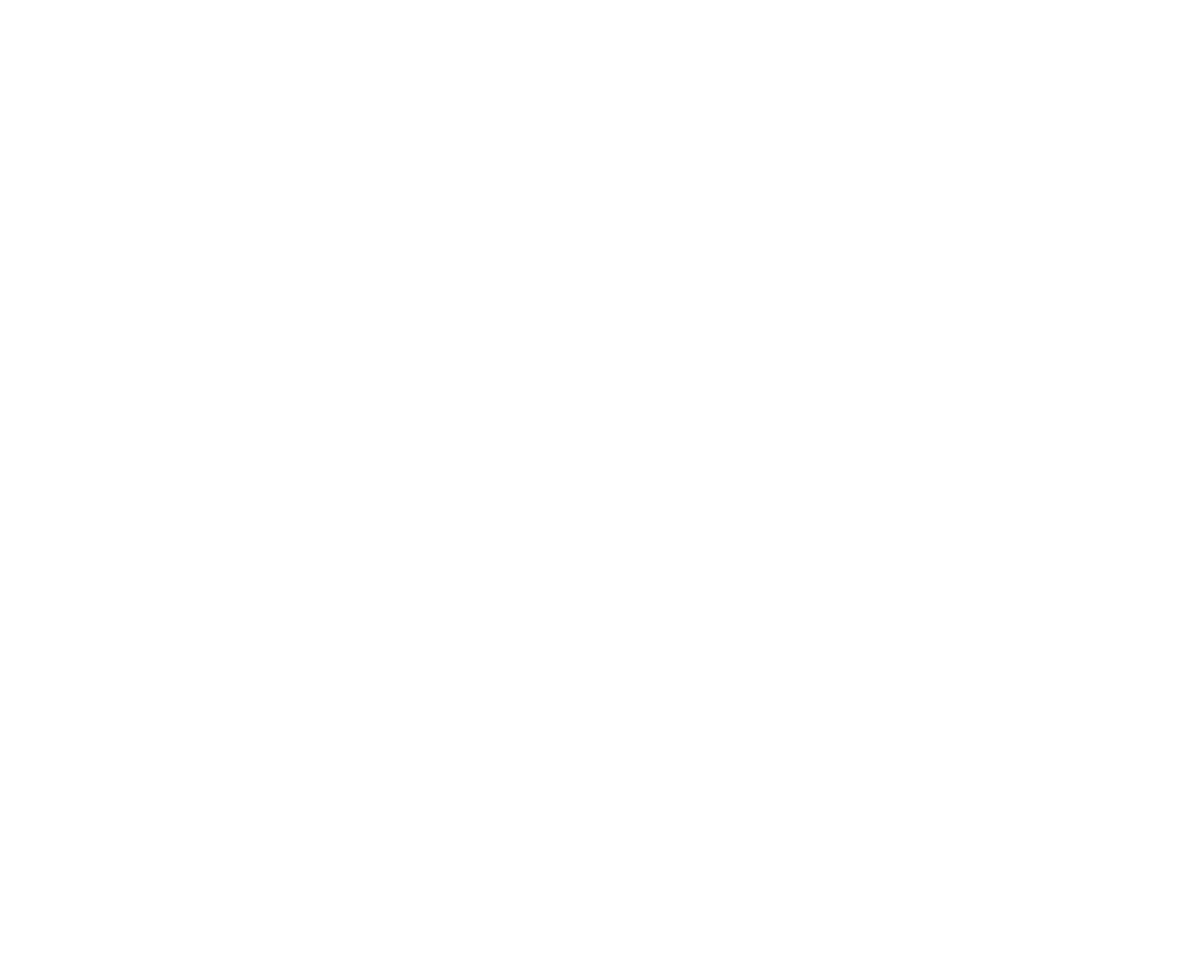
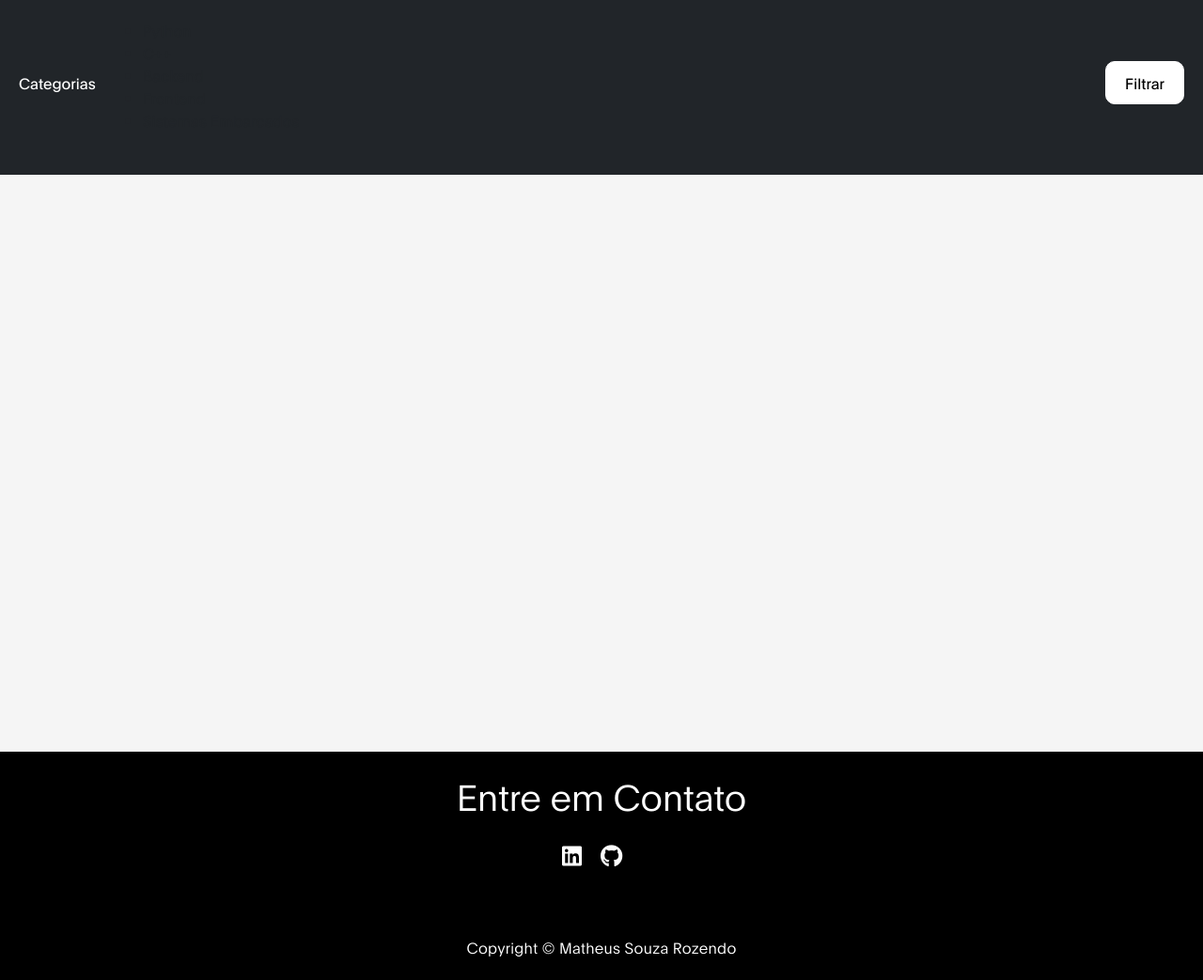
Before and after one commit to Matheus-Souza-Rozendo/Portfolio, a plain HTML site: page Projetos.html in a window 1280 px wide. Shown: the whole page at 94% size. Before the commit the page ends 800 px from the top, so only its background shows below. Drawn offline with Linux system fonts and the light colour scheme.

Commit message:
criação pagina projetos

```diff
--- a/Projetos.html
+++ b/Projetos.html
@@ -0,0 +1,112 @@
+<!DOCTYPE html>
+<html lang="pt-br">
+<head>
+
+     <title>Matheus Souza Rozendo - Amante de Tecnologia</title>
+
+     <meta charset="UTF-8">
+     <meta http-equiv="X-UA-Compatible" content="IE=Edge">
+     <meta name="description" content="Site de Portfolio do matheus souza rozendo">
+     <meta name="keywords" content="Portfolio, Matheus,Souza,Rozendo,Backend,Frontend,Embarcados,Controle,Automação,Engenharia">
+     <meta name="author" content="Matheus Souza Rozendo">
+     <meta name="viewport" content="width=device-width, initial-scale=1, maximum-scale=1">
+
+     <link rel="stylesheet" href="css/bootstrap.min.css">
+     <link rel="stylesheet" href="css/all.min.css">
+     <link rel="stylesheet" href="css/owl.carousel.min.css">
+     <link rel="stylesheet" href="css/owl.theme.default.min.css">
+
+     <!-- MAIN CSS -->
+     <link rel="stylesheet" href="css/multi-checkbox.css">
+     <link rel="stylesheet" href="css/tooplate-ben-resume-style.css">
+     <link rel="stylesheet" href="css/custom.css">
+     <script type="module" src="https://www.unpkg.com/multi-checkbox/multi-checkbox.js"></script>
+
+     <style>
+
+
+        .form-group {
+            margin-right: 20px;
+        }
+
+        label {
+            margin-right: 10px;
+            color: white;
+        }
+
+        select {
+            width: 150px;
+        }
+
+        .btn-primary {
+            background-color: white;
+            color: black;
+            border: 1px solid white;
+            padding: 10px 20px;
+            border-radius: 10px;
+            cursor: pointer;
+        }
+
+        .btn-primary:hover {
+            background-color: rgba(255,255,255,0.75);
+            border: 1px solid rgb(200,200,200);
+            color:black
+        }
+        #filtro{
+            padding:20px;
+            padding-bottom: 30px;
+            background-color: #212529;
+            position: fixed;
+            width: 100%;
+            min-height: max-content;
+        }
+
+        @media (max-width: 575px) {
+            /* Adicione uma regra de mídia para telas menores que 768px */
+            .form-group{
+                margin-bottom:0px !important;
+            }
+        }
+     </style>
+</head>
+
+<body data-spy="scroll" data-target="#navbarNav" data-offset="50" style="background-color: rgba(236, 235, 235, 0.473);">
+
+<!-- Inicio do Menu-->
+    <script src="js/scripts/header.js"></script>
+<!-- Fim do MENU-->
+<main class="container-fluid" style="min-height: 100vh;">
+    <div class="row">
+        <div class="col d-flex justify-content-between align-items-center" id="filtro">
+            <!-- Adicionando um formulário para o filtro -->
+            <form class="form-inline categorias-details">
+                <label>Categorias</label>
+                <multi-checkbox separator="," value="">
+                    <ul slot="check-values">
+                        <li>Python</li>
+                        <li>C++</li>
+                        <li>Backend</li>
+                        <li>Frontend</li>
+                        <li>Sistemas Embarcados</li>
+                    </ul>
+                </multi-checkbox>
+
+            </form>
+            <button type="button" class="btn btn-primary ml-auto" >Filtrar</button>
+        </div>
+    </div>
+</main>
+
+
+    <script src="js/scripts/footer.js"></script>
+
+     <!-- SCRIPTS -->
+     <script src="js/jquery.min.js"></script>
+     <script src="js/bootstrap.min.js"></script>
+     <script src="js/smoothscroll.js"></script>
+     <script src="js/owl.carousel.min.js"></script>
+     <script src="js/custom.js"></script>
+     <script src="js/scripts/ajustarconteudo.js"></script>
+
+</body>
+</html>
--- /dev/null
+++ b/css/custom.css
@@ -0,0 +1,42 @@
+.form-group {
+    margin-right: 20px;
+}
+
+label {
+    margin-right: 10px;
+    color: white;
+}
+
+select {
+    width: 150px;
+}
+
+.btn-primary {
+    background-color: white;
+    color: black;
+    border: 1px solid white;
+    padding: 10px 20px;
+    border-radius: 10px;
+    cursor: pointer;
+}
+
+.btn-primary:hover {
+    background-color: rgba(255,255,255,0.75);
+    border: 1px solid rgb(200,200,200);
+    color:black
+}
+#filtro{
+    padding:20px;
+    padding-bottom: 30px;
+    background-color: #212529;
+    position: fixed;
+    width: 100%;
+    min-height: max-content;
+}
+
+@media (max-width: 575px) {
+    /* Adicione uma regra de mídia para telas menores que 768px */
+    .form-group{
+        margin-bottom:0px !important;
+    }
+}
--- /dev/null
+++ b/css/multi-checkbox.css
@@ -0,0 +1,63 @@
+/* Multi Checkbox web component CSS variables and their default values. */
+
+multi-checkbox {
+    /* Element */
+    --mc-border: 1px solid #000000;
+    --mc-border-radius: 4px;
+    --mc-display: inline-block;
+    --mc-font: 400 0.9em Arial;
+    --mc-margin: 0;
+    --mc-vertical-align: middle;
+    --mc-z-index: 0;
+
+    /* Dropdown */
+    --mc-dropdown-background: white;
+    --mc-dropdown-box-shadow: 3px 3px 5px 1px rgba(0,0,0,0.35);
+    --mc-dropdown-max-height: 100px;
+    --mc-dropdown-text-align: left;
+    --mc-dropdown-width: 175px;
+
+    /* Input */
+    --mc-target-background: white;
+    --mc-target-color: #000000;
+    --mc-target-cursor: default;
+    --mc-target-height: 28px;
+    --mc-target-margin: 0;
+    --mc-target-max-height: default;
+    --mc-target-min-height: default;
+    --mc-target-max-width: default;
+    --mc-target-min-width: default;
+    --mc-target-padding: 0px 0px 0px 3px;
+    --mc-target-outline: none;
+    --mc-vertical-align: middle;
+    --mc-target-width: 175px;
+
+    /* Dropdown Line Items */
+    --mc-dropdown-color: #000000;
+    --mc-dropdown-line-height: 2em;
+    --mc-ul-margin: 5px;
+    --mc-ul-padding: 0;
+    --mc-checkbox-height: auto;
+    --mc-checkbox-width: auto;
+
+    /* Toggle Button */
+    --mc-toggle-button-background: #ffffff;
+    --mc-toggle-button-color: #000000;
+    --mc-toggle-button-cursor: pointer;
+    --mc-toggle-button-height: 30px;
+    --mc-toggle-button-outline: none;
+    --mc-vertical-align: middle;
+    --mc-toggle-button-width: 30px;
+
+    /* Close Button */
+    --mc-close-button-background: #efefef;
+    --mc-close-button-border: none;
+    --mc-close-button-border-radius: default;
+    --mc-close-button-color: #000000;
+    --mc-close-button-cursor: pointer;
+    --mc-close-button-display: block;
+    --mc-close-button-height: 22px;
+    --mc-close-button-margin: 5px auto;
+    --mc-close-button-outline: none;
+    --mc-close-button-width: 22px;
+}
--- a/css/tooplate-ben-resume-style.css
+++ b/css/tooplate-ben-resume-style.css
@@ -189,6 +189,10 @@ https://www.tooplate.com/view/2120-ben-resume
     padding: 0.5rem 1rem;
     position: fixed;
     opacity: 1;
+  }
+
+  nav:not(.scroll){
+    display: none;
   }
 
   .navbar-brand {
--- /dev/null
+++ b/js/scripts/ajustarconteudo.js
@@ -0,0 +1,32 @@
+function ajustarConteudo(){
+    // Seleciona o elemento a ser observado
+    var elementoObservado = document.getElementById("observado");
+    var main = document.getElementsByTagName("main");
+    console.log(main[0].classList);
+    // Cria um MutationObserver com uma função de callback
+    var observer = new MutationObserver(function(mutations) {
+        mutations.forEach(function(mutation) {
+            if (mutation.attributeName === "class") {
+                if(main[0].classList.contains("abaixado")){
+                    main[0].classList.remove("abaixado");
+                    main[0].style.marginTop  = "0px";
+                }else{
+                    var alturaNav = elementoObservado.offsetHeight;
+
+                    main[0].style.marginTop  = alturaNav.toString()+"px";
+                    main[0].classList.add("abaixado");
+                }
+            }
+        });
+    });
+
+    // Configurações do MutationObserver
+    var config = { attributes: true };
+
+    // Inicia a observação no elemento alvo e as configurações fornecidas
+    observer.observe(elementoObservado, config);
+}
+
+document.addEventListener("DOMContentLoaded", function() {
+    ajustarConteudo();
+});
--- a/js/scripts/header.js
+++ b/js/scripts/header.js
@@ -1,14 +1,16 @@
 function criarNavbar() {
+    var tituloDaPagina = document.title;
     // Criação dos elementos
     var nav = document.createElement("nav");
     nav.className = "navbar navbar-expand-lg";
+    nav.id = "observado";
 
     var container = document.createElement("div");
     container.className = "container";
 
     var brandLink = document.createElement("a");
     brandLink.className = "navbar-brand";
-    brandLink.href = "/index.html";
+    brandLink.href = "index.html";
     brandLink.textContent = "Matheus Rozendo";
 
     var toggleButton = document.createElement("button");
@@ -31,12 +33,24 @@ function criarNavbar() {
     var ulList = document.createElement("ul");
     ulList.className = "navbar-nav mx-auto";
 
-    var menuItems = [
-        { href: "#intro", text: "Introdução" },
-        { href: "#about", text: "Sobre Mim" },
-        { href: "Projetos.html", text: "Projetos" },
-        { href: "#contact", text: "Contato" }
-    ];
+    var menuItems;
+
+    if(tituloDaPagina!="Matheus Souza Rozendo - Amante de Tecnologia"){
+        menuItems = [
+            { href: "#intro", text: "Introdução" },
+            { href: "#about", text: "Sobre Mim" },
+            { href: "Projetos.html", text: "Projetos" },
+            { href: "#contact", text: "Contato" }
+        ];
+
+    }else{
+        menuItems = [
+            { href: "index.html#intro", text: "Introdução" },
+            { href: "index.html#about", text: "Sobre Mim" },
+            { href: "Projetos.html", text: "Projetos" },
+            { href: "#contact", text: "Contato" }
+        ];
+    }
 
     menuItems.forEach(function (item) {
         var liItem = document.createElement("li");
@@ -81,3 +95,6 @@ function criarNavbar() {
 document.addEventListener("DOMContentLoaded", function() {
     criarNavbar();
 });
+
+
+//scroll
```
Also changed, not shown: js/scripts/select.js (added, +16 -0 lines).
